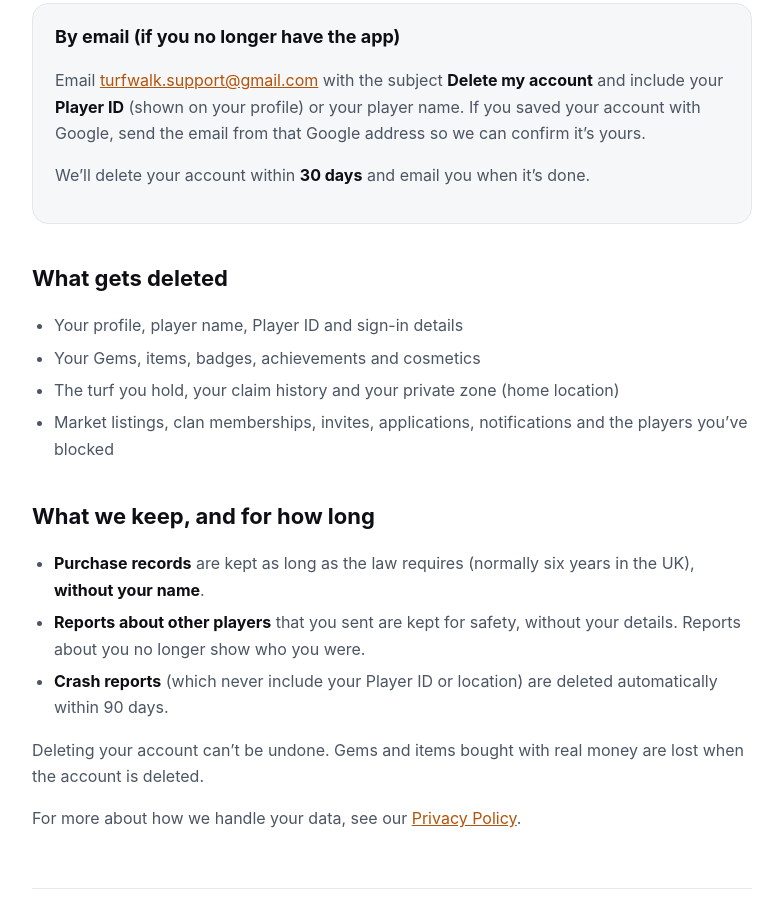
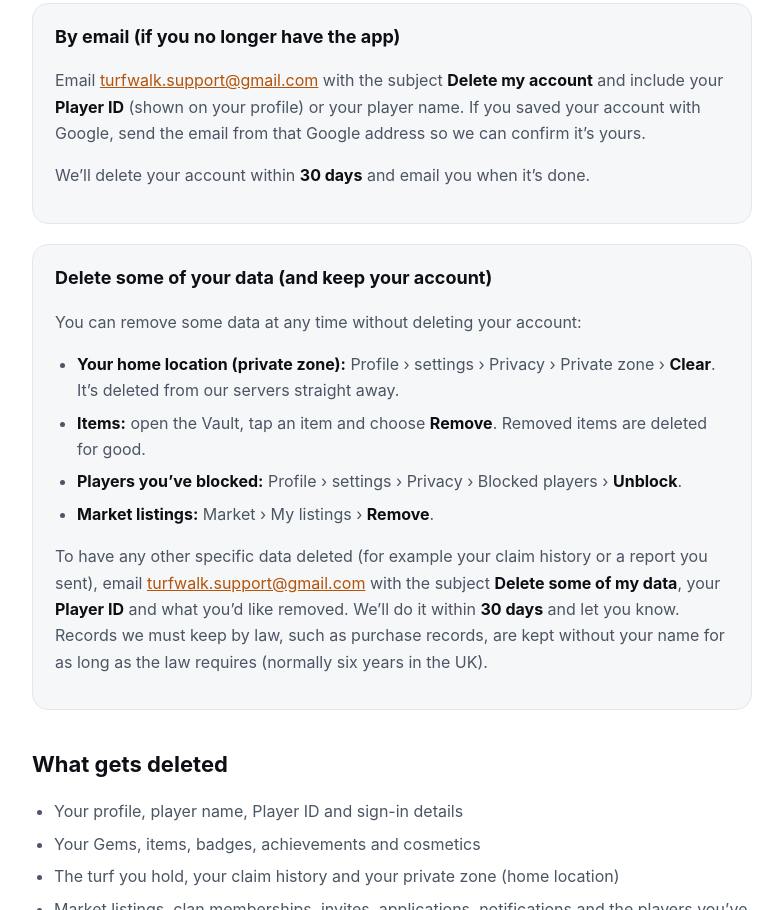
Before and after one commit to MythoriaDev/turfwalk-legal, a plain HTML site: page delete-account.html in a window 1280 px wide. Shown: the part 488-1398 px from the top of the page, without its empty margins (248-1031 px from the left). Drawn offline with Linux system fonts and the light colour scheme.

Commit message:
Add how to delete some data without deleting the account

```diff
--- a/delete-account.html
+++ b/delete-account.html
@@ -53,6 +53,18 @@
   <p>We’ll delete your account within <strong>30 days</strong> and email you when it’s done.</p>
 </div>
 
+<div class="card" id="some-data">
+  <h2>Delete some of your data (and keep your account)</h2>
+  <p>You can remove some data at any time without deleting your account:</p>
+  <ul>
+    <li><strong>Your home location (private zone):</strong> Profile › settings › Privacy › Private zone › <strong>Clear</strong>. It’s deleted from our servers straight away.</li>
+    <li><strong>Items:</strong> open the Vault, tap an item and choose <strong>Remove</strong>. Removed items are deleted for good.</li>
+    <li><strong>Players you’ve blocked:</strong> Profile › settings › Privacy › Blocked players › <strong>Unblock</strong>.</li>
+    <li><strong>Market listings:</strong> Market › My listings › <strong>Remove</strong>.</li>
+  </ul>
+  <p>To have any other specific data deleted (for example your claim history or a report you sent), email <a href="mailto:turfwalk.support@gmail.com">turfwalk.support@gmail.com</a> with the subject <strong>Delete some of my data</strong>, your <strong>Player ID</strong> and what you’d like removed. We’ll do it within <strong>30 days</strong> and let you know. Records we must keep by law, such as purchase records, are kept without your name for as long as the law requires (normally six years in the UK).</p>
+</div>
+
 <h2>What gets deleted</h2>
 <ul>
   <li>Your profile, player name, Player ID and sign-in details</li>
```
